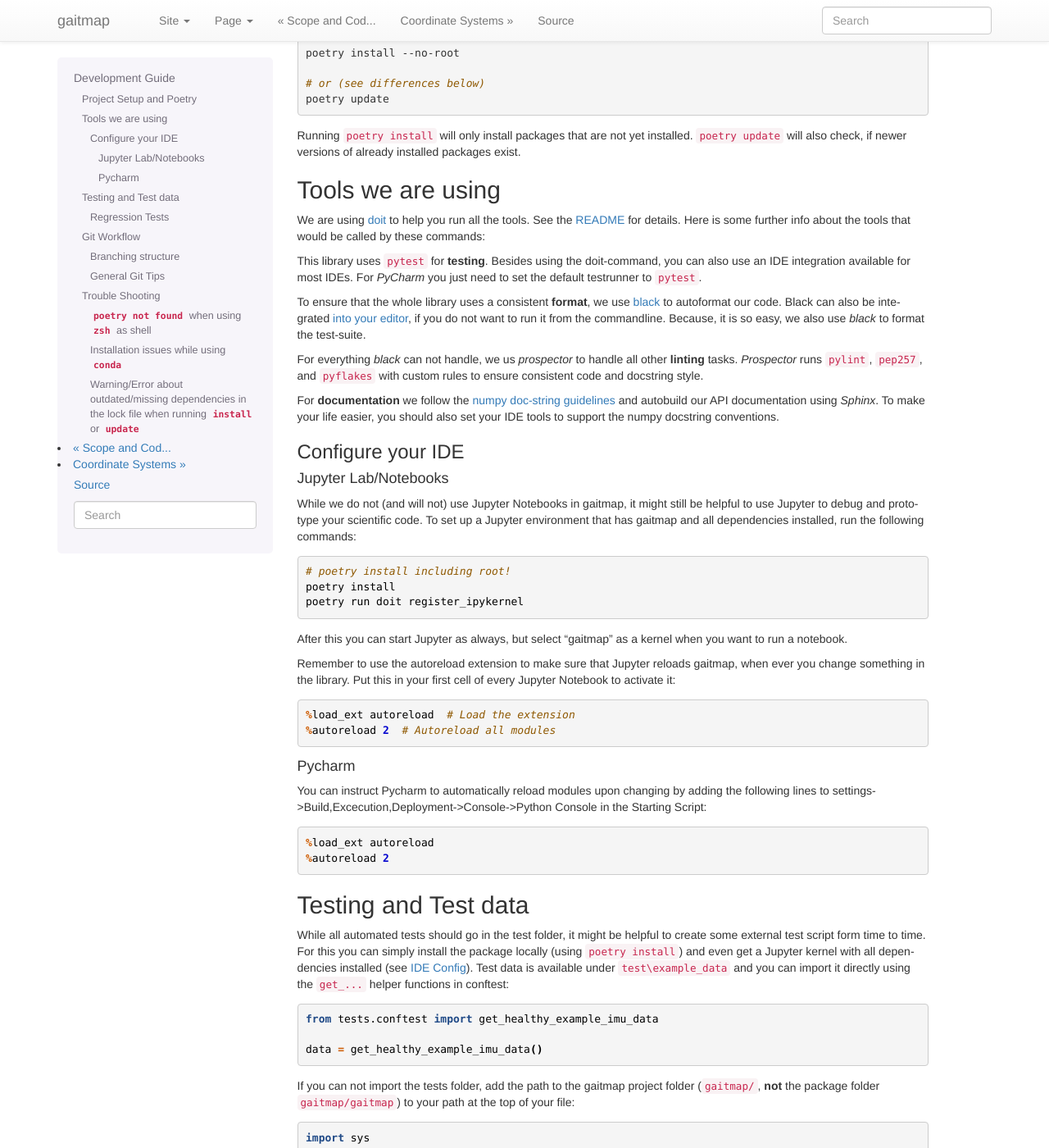
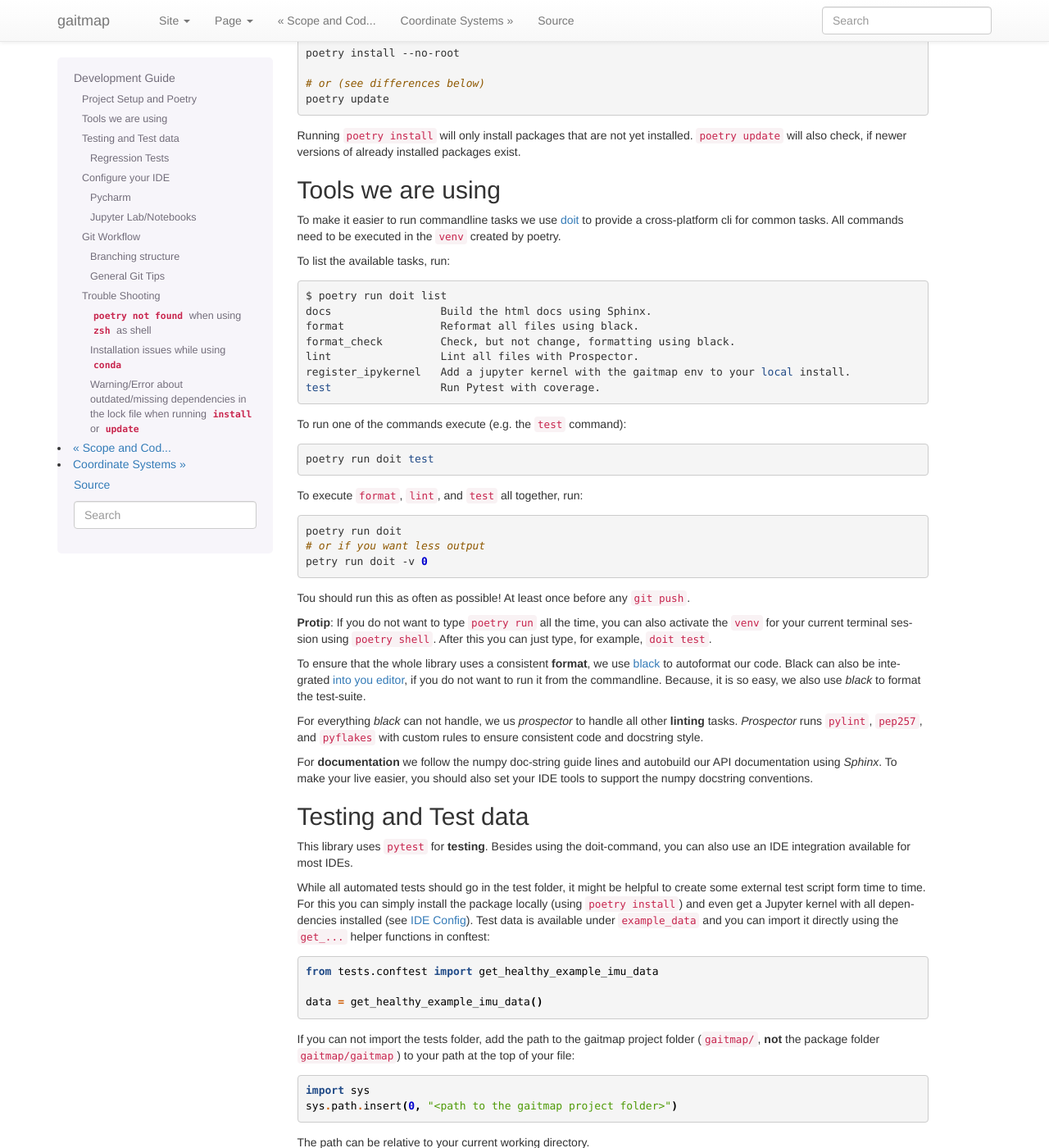
Before and after one commit to mad-lab-fau/gaitmap, a Sphinx documentation site: the page built from docs/guides/Development-Guide.md, in a window 1280 px wide and 1400 px high, scrolled down 702 px. Shown: the whole window at 82% size. Built offline with Sphinx 7.4.7, drawn with Linux system fonts in a browser that asks for light colours; pages that are not in the unit, such as notebooks, are missing from menus; some of the changed text lies outside the part shown.

Commit message:
Restructured to reduce duplication

````diff
--- a/docs/guides/Development-Guide.md
+++ b/docs/guides/Development-Guide.md
@@ -55,67 +55,64 @@
 
 ## Tools we are using
 
-We are using [doit](https://pydoit.org/contents.html) to help you run all the tools.
-See the [README](http://newgaitpipeline.mad-pages.informatik.uni-erlangen.de/gaitmap/README.html) for details.
-Here is some further info about the tools that would be called by these commands:
+To make it easier to run commandline tasks we use [doit](https://pydoit.org/contents.html) to provide a cross-platform
+cli for common tasks.
+All commands need to be executed in the `venv` created by poetry.
 
-This library uses `pytest` for **testing**. Besides using the doit-command, you can also use an IDE integration
-available for most IDEs.
-For *PyCharm* you just need to set the default testrunner to `pytest`.
+To list the available tasks, run:
+
+```bash
+$ poetry run doit list
+docs                 Build the html docs using Sphinx.
+format               Reformat all files using black.
+format_check         Check, but not change, formatting using black.
+lint                 Lint all files with Prospector.
+register_ipykernel   Add a jupyter kernel with the gaitmap env to your local install.
+test                 Run Pytest with coverage.
+```
+
+To run one of the commands execute (e.g. the `test` command):
+```bash
+poetry run doit test
+```
+
+To execute `format`, `lint`, and `test` all together, run:
+```bash
+poetry run doit
+# or if you want less output
+petry run doit -v 0
+```
+
+Tou should run this as often as possible!
+At least once before any `git push`.
+
+**Protip**: If you do not want to type `poetry run` all the time, you can also activate the `venv` for your current
+terminal session using `poetry shell`.
+After this you can just type, for example, `doit test`.
 
 To ensure that the whole library uses a consistent **format**, we use [black](https://github.com/psf/black) to
 autoformat our code.
-Black can also be integrated [into your editor](https://black.readthedocs.io/en/stable/editor_integration.html), if you
+Black can also be integrated [into you editor](https://black.readthedocs.io/en/stable/editor_integration.html), if you
 do not want to run it from the commandline.
 Because, it is so easy, we also use *black* to format the test-suite.
 
 For everything *black* can not handle, we us *prospector* to handle all other **linting** tasks.
 *Prospector* runs `pylint`, `pep257`, and `pyflakes` with custom rules to ensure consistent code and docstring style.
 
-For **documentation** we follow the [numpy doc-string guidelines](https://numpydoc.readthedocs.io/en/latest/format.html) and autobuild our API documentation using *Sphinx*.
-To make your life easier, you should also set your IDE tools to support the numpy docstring conventions.
+For **documentation** we follow the numpy doc-string guide lines and autobuild our API documentation using *Sphinx*.
+To make your live easier, you should also set your IDE tools to support the numpy docstring conventions.
 
-### Configure your IDE
-
-#### Jupyter Lab/Notebooks
-
-While we do not (and will not) use Jupyter Notebooks in gaitmap, it might still be helpful to use Jupyter to debug and
-prototype your scientific code.
-To set up a Jupyter environment that has gaitmap and all dependencies installed, run the following commands:
-
-```
-# poetry install including root!
-poetry install
-poetry run doit register_ipykernel
-```
-
-After this you can start Jupyter as always, but select "gaitmap" as a kernel when you want to run a notebook.
-
-Remember to use the autoreload extension to make sure that Jupyter reloads gaitmap, when ever you change something in
-the library.
-Put this in your first cell of every Jupyter Notebook to activate it:
-
-```python
-%load_ext autoreload  # Load the extension
-%autoreload 2  # Autoreload all modules
-```
-
-#### Pycharm
-
-You can instruct Pycharm to automatically reload modules upon changing by adding the following lines to
-settings->Build,Excecution,Deployment->Console->Python Console in the Starting Script:
-```python
-%load_ext autoreload
-%autoreload 2
-```
 
 ## Testing and Test data
+
+This library uses `pytest` for **testing**. Besides using the doit-command, you can also use an IDE integration
+available for most IDEs.
 
 While all automated tests should go in the test folder, it might be helpful to create some external test script form
 time to time.
 For this you can simply install the package locally (using `poetry install`) and even get a Jupyter kernel with all
 dependencies installed (see [IDE Config](#Configure-your-IDE)).
-Test data is available under `test\example_data` and you can import it directly using the `get_...` helper functions in
+Test data is available under `example_data` and you can import it directly using the `get_...` helper functions in
 conftest:
 
 ```python
@@ -168,6 +165,48 @@
 `tests.test_stride_segmentation.test_barth_dtw.TestRegressionOnRealData.test_real_data_both_feed_regression` for an
  example.
 
+## Configure your IDE
+
+
+#### Pycharm
+
+**Test runner**: Set the default testrunner to `pytest`.
+
+**Black**: Refer to this [guide](https://black.readthedocs.io/en/stable/editor_integration.html)
+
+**Autoreload for the Python console**:
+
+You can instruct Pycharm to automatically reload modules upon changing by adding the following lines to
+settings->Build,Excecution,Deployment->Console->Python Console in the Starting Script:
+
+```python
+%load_ext autoreload
+%autoreload 2
+```
+
+
+#### Jupyter Lab/Notebooks
+
+While we do not (and will not) use Jupyter Notebooks in gaitmap, it might still be helpful to use Jupyter to debug and
+prototype your scientific code.
+To set up a Jupyter environment that has gaitmap and all dependencies installed, run the following commands:
+
+```
+# poetry install including root!
+poetry install
+poetry run doit register_ipykernel
+```
+
+After this you can start Jupyter as always, but select "gaitmap" as a kernel when you want to run a notebook.
+
+Remember to use the autoreload extension to make sure that Jupyter reloads gaitmap, when ever you change something in
+the library.
+Put this in your first cell of every Jupyter Notebook to activate it:
+
+```python
+%load_ext autoreload  # Load the extension
+%autoreload 2  # Autoreload all modules
+```
 
 ## Git Workflow
 
````
Also changed, not shown: README.md (+10 -41 lines).
